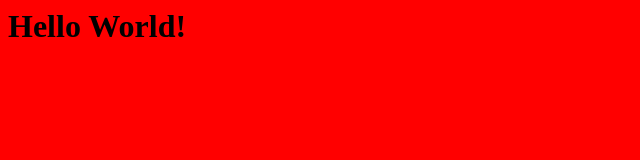
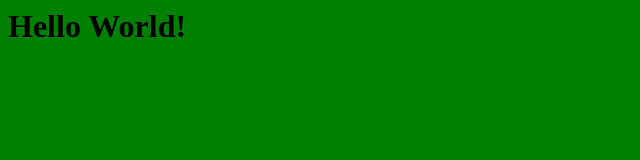
Before and after one commit to menari/test, a plain HTML site: page index.html in a window 1280 px wide. Shown: the whole page, without its empty margins (0-640 px from the left). Drawn offline with Linux system fonts and the light colour scheme.

Commit message:
201703291114

```diff
--- a/index.html
+++ b/index.html
@@ -3,7 +3,7 @@
         <title>Test</title>
         <meta charset="utf-8">
         <style>
-            body {background:red}
+            body {background:green}
         </style>
     </head>
     <body>
```
